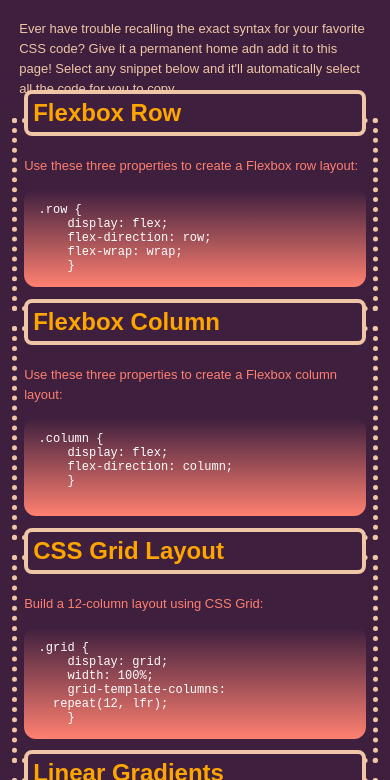
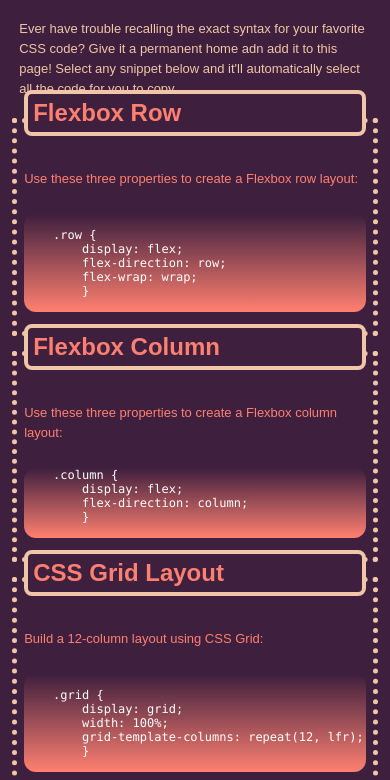
Before and after one commit to Anna-dxj/md2-mini-project, a plain HTML site: page index.html in a window 390 px wide. Shown: the part 61-841 px from the top of the page. Drawn offline with Linux system fonts and the light colour scheme.

Commit message:
Fix article spacing

```diff
--- a/assets/style.css
+++ b/assets/style.css
@@ -32,7 +32,9 @@ main{
     justify-content:space-evenly;
 }
 article{
-    width: 255px;
+    display: flex;
+    flex-direction: column;
+    width: 25%;
     border: 5px;
     border-style:dotted;
     border-color: var(--text-color);
@@ -63,7 +65,9 @@ pre {
     border-radius: 12px;
     color: var(--code-color);
     background: linear-gradient(var(--background), var(--box-background));
-    font-family: monospace;
+    font-family: Consola, "Anadale Mono", "Lucida Console", "Lucida Sans Typewriter", monospace ;
+    white-space:pre-wrap;
+    overflow-x: auto;
     font-size:12px;
 }
 
@@ -73,21 +77,15 @@ footer{
 }
 
 @media screen and (max-width:992px) {
-    h2{
-        color:blue;
-    }
     main{
         flex-basis:content;
     }
     article{
-        min-width: 50px;
+        width: 35%;
     }
 
 }
 @media screen and (max-width:768px) {
-    h2{
-        color:orange;
-    }
     article{
         width:100%;
     }
```
Also changed, not shown: index.html (+5 -25 lines).
